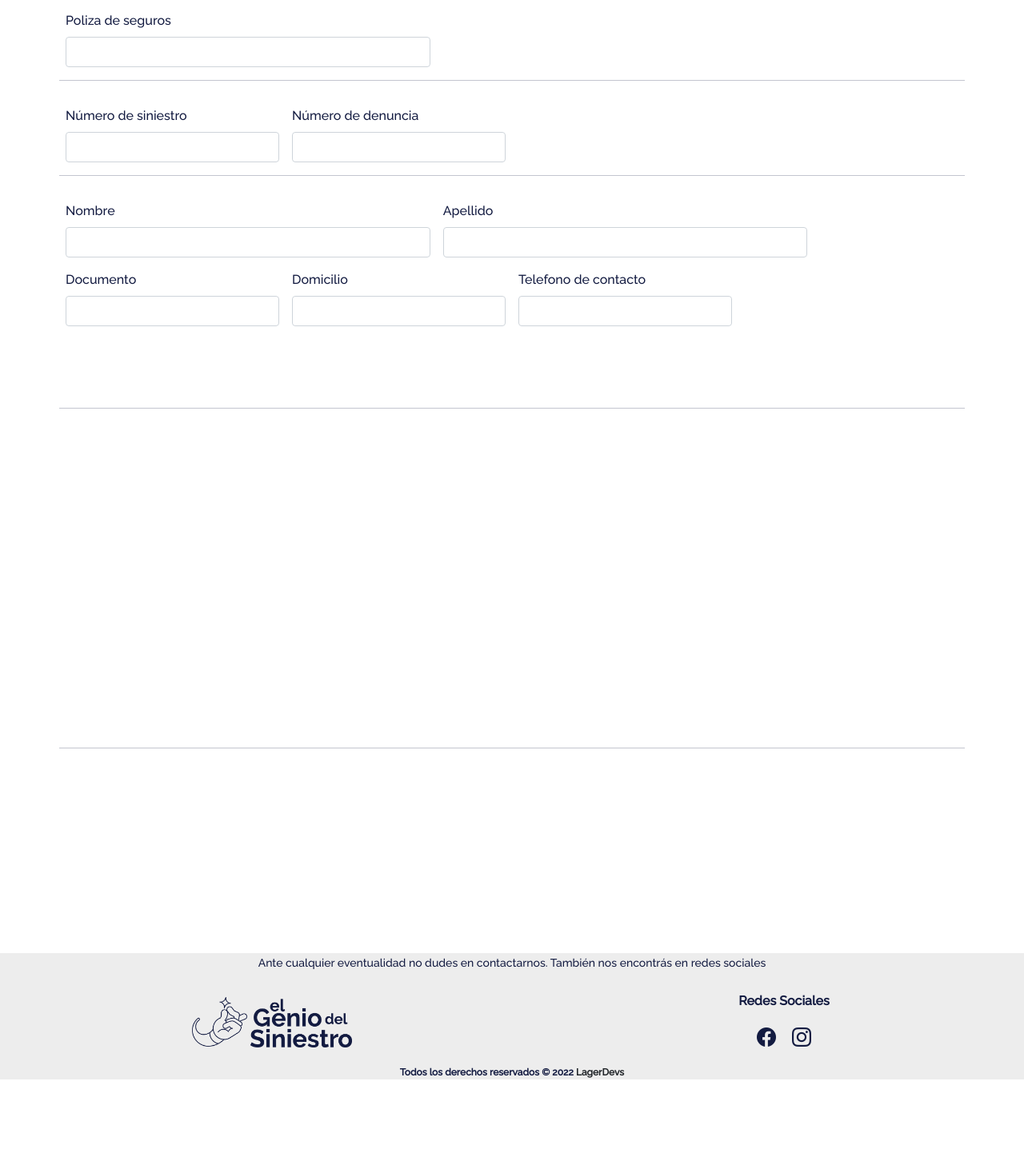
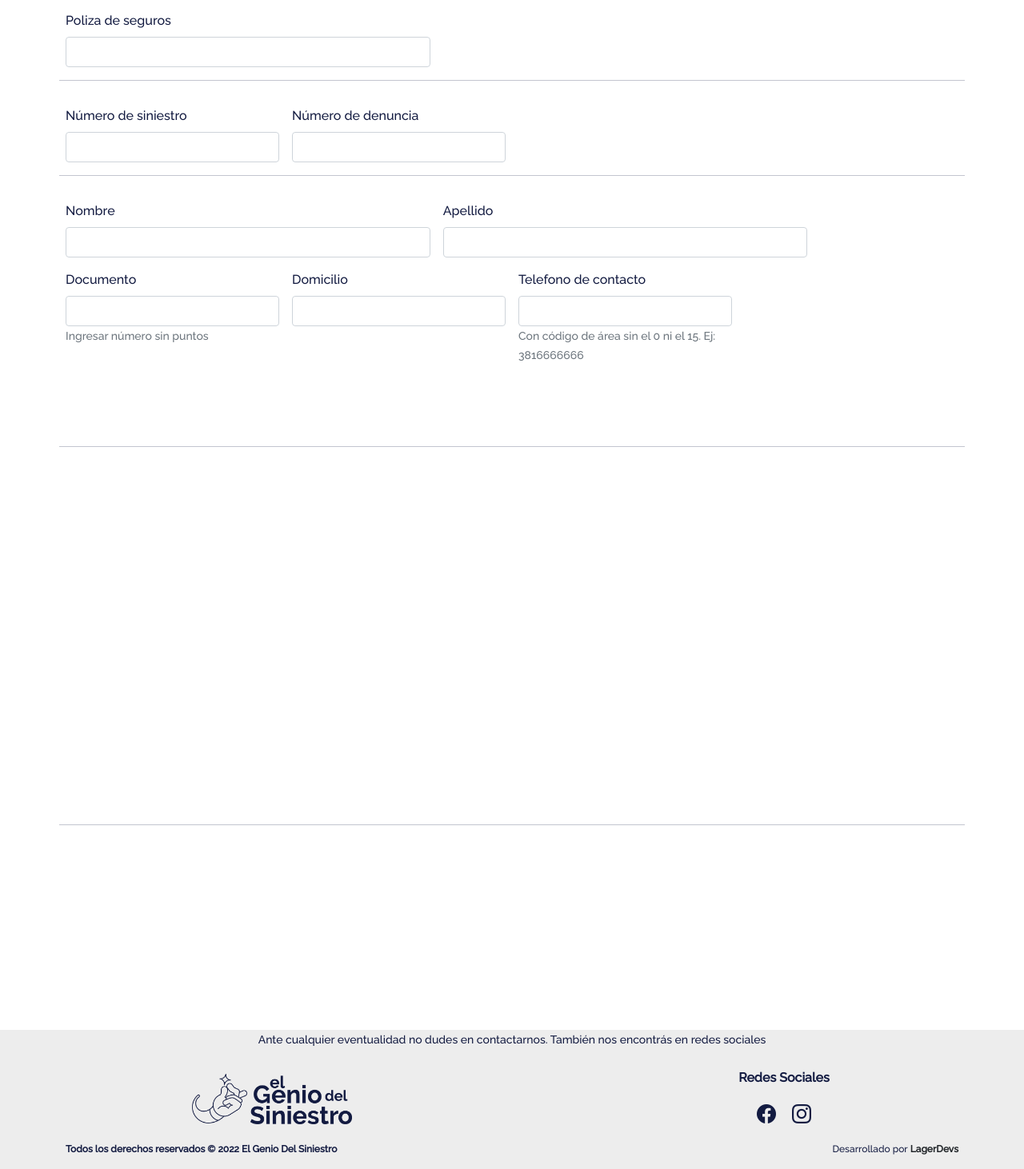
Before and after one commit to Nidev-lab/perito-siniestros, a React (Create React App) app: page /siniestro in a window 1280 px wide. Shown: the part 292-1754 px from the top of the page at 80% size. Before the commit the page ends 1642 px from the top, so only its background shows below. Built offline with nearby package versions, Linux system fonts and the light colour scheme.

Commit message:
update styled

```diff
--- a/src/App.js
+++ b/src/App.js
@@ -1,8 +1,9 @@
+import { useState, useEffect } from 'react';
 import AOS from 'aos';
-import { useState, useEffect } from 'react';
 import { BrowserRouter, Routes, Route } from 'react-router-dom';
 import { Navbar } from './components/Navbar';
 import { Footer } from './components/Footer';
+import { Loader } from './components/Loader';
 import { Home } from './pages/Home';
 import ManageSinisterPage from './pages/ManageSinister/ManageSinisterPage';
 import FreeRepair from './pages/FreeRepair/FreeRepairPage';
@@ -11,13 +12,12 @@ import './App.css';
 import 'aos/dist/aos.css';
 
 AOS.init();
-import { Loader } from './components/Loader';
 
 const App = () => {
   const [timeOff, setTimeOff] = useState(true);
 
   useEffect(() => {
-    setTimeout(() => { setTimeOff(false); }, 3000);
+    setTimeout(() => { setTimeOff(false); }, 2270);
   }, []);
 
   return (
--- a/src/components/Footer/Footer.js
+++ b/src/components/Footer/Footer.js
@@ -25,9 +25,11 @@ const Footer = () => {
           </div>
         </div>
       </div>
-      <div className="text-center box-info">
-        <p className="fw-bold">Todos los derechos reservados © 2022
-          <a href="www.lagerdevs.com" className="card-link text-decoration-none text-dark"> LagerDevs</a>
+      <div className="container d-md-flex justify-content-between box-info">
+        <p className="fw-bold">Todos los derechos reservados © 2022 El Genio Del Siniestro</p>
+        <p>
+          Desarrollado por
+          <a href="www.lagerdevs.com" className="card-link text-decoration-none text-dark fw-bold"> LagerDevs</a>
         </p>
       </div>
     </footer>
--- a/src/components/ManageSinister/ManageSinister.js
+++ b/src/components/ManageSinister/ManageSinister.js
@@ -47,7 +47,8 @@ const ManageSinister = () => {
         </div>
         <div className="col-md-3" data-aos="fade-up">
           <label htmlFor="documento-tercero" className="form-label">Documento</label>
-          <input type="text" className="form-control" id="documento-tercero" required />
+          <input type="number" className="form-control" id="documento-tercero" required />
+          <span id="doc" className="form-text">Ingresar número sin puntos</span>
           <div className="valid-feedback">Completo!</div>
         </div>
         <div className="col-md-3" data-aos="fade-up">
@@ -57,7 +58,8 @@ const ManageSinister = () => {
         </div>
         <div className="col-md-3" data-aos="fade-up">
           <label htmlFor="telefono-tercero" className="form-label">Telefono de contacto</label>
-          <input type="text" className="form-control" id="telefono-tercero" required />
+          <input type="number" className="form-control" id="telefono-tercero" required />
+          <span id="tel" className="form-text">Con código de área sin el 0 ni el 15. Ej: 3816666666</span>
           <div className="valid-feedback">Completo!</div>
         </div>
         <div className="col-md-5" data-aos="fade-up">
@@ -86,7 +88,8 @@ const ManageSinister = () => {
         </div>
         <div className="col-md-3" data-aos="fade-up">
           <label htmlFor="documento-solicitante" className="form-label">Documento</label>
-          <input type="text" className="form-control" id="documento-solicitante" required />
+          <input type="number" className="form-control" id="documento-solicitante" required />
+          <span id="doc" className="form-text">Ingresar número sin puntos</span>
           <div className="valid-feedback">Completo!</div>
         </div>
         <div className="col-md-3" data-aos="fade-up">
@@ -96,7 +99,8 @@ const ManageSinister = () => {
         </div>
         <div className="col-md-3" data-aos="fade-up">
           <label htmlFor="telefono-solicitante" className="form-label">Telefono de contacto</label>
-          <input type="text" className="form-control" id="telefono-solicitante" required />
+          <input type="number" className="form-control" id="telefono-solicitante" required />
+          <span id="tel" className="form-text">Con código de área sin el 0 ni el 15. Ej: 3816666666</span>
           <div className="valid-feedback">Completo!</div>
         </div>
         <div className="col-md-5" data-aos="fade-up">
@@ -121,7 +125,7 @@ const ManageSinister = () => {
         </div>
         <div className="col-md-3 ms-3" data-aos="fade-up">
           <label className="form-label">Horario de contacto</label>
-          <input type="time" className="form-control" disabled />
+          <input type="text" className="form-control" value="Lun. a Vie. 9hs-18hs y Sab. 9hs-12hs" disabled />
         </div>
         <div className="col-12" data-aos="fade-up">
           <button className="btn btn-accept" type="submit">Enviar consulta</button>
--- a/src/components/Navbar/Navbar.js
+++ b/src/components/Navbar/Navbar.js
@@ -14,7 +14,7 @@ const Navbar = () => {
           <span className="navbar-toggler-icon"></span>
         </button>
       </div>
-      <div className="collapse navbar-collapse navbar-text" id="navbarContent">
+      <div className="collapse navbar-collapse navbar-text title-navbar" id="navbarContent">
         <span className="fw-bold text-start mx-lg-2 col-lg-3">¿Cual es tu deseo?</span>
         <div className="ms-lg-5 me-auto mb-2 mb-lg-0">
           <ul className="navbar-nav">
--- a/src/components/Navbar/navbar.css
+++ b/src/components/Navbar/navbar.css
@@ -16,3 +16,9 @@
     color: var(--font-color);
     font-size: 18px;
 }
+
+@media (max-width: 768px){
+    .title-navbar{
+        text-align: center;
+    }
+}
```
Also changed, not shown: src/App.css (line endings or trailing spaces), src/components/Footer/footer.css (line endings or trailing spaces), src/components/Hero/hero.css (line endings or trailing spaces).
